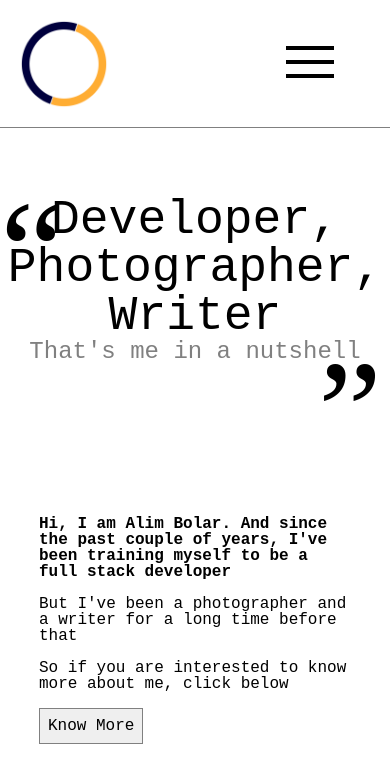
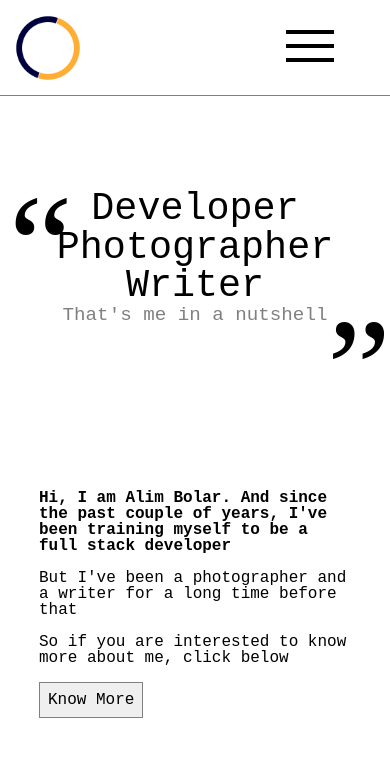
Before and after one commit to alimbolar/personal-website, a website built with webpack: page src/template.html in a window 390 px wide. Shown: the top 779 px of the page. Built offline with nearby package versions, Linux system fonts and the light colour scheme; a web font is replaced by a local one.

Commit message:
home responsive settings updated

```diff
--- a/src/scss/base/_base.scss
+++ b/src/scss/base/_base.scss
@@ -2,7 +2,7 @@
 
 :root {
   --header-height-desktop: 10rem;
-  --header-height-mobile: 8rem;
+  --header-height-mobile: 6rem;
   --desktop-breakpoint: 50rem;
 }
 
--- a/src/scss/base/_typography.scss
+++ b/src/scss/base/_typography.scss
@@ -7,7 +7,7 @@ blockquote {
       content: "“";
       font-size: 9rem;
       position: absolute;
-      left: 0rem;
+      left: -3rem;
       top: -1rem;
       @media (min-width: var(--desktop-breakpoint)) {
         left: -1.5rem;
@@ -24,7 +24,9 @@ blockquote {
       font-family: "Sorts Mill Goudy", serif;
       font-size: 9rem;
       position: absolute;
-      right: 0.5rem;
+      right: -3.6rem;
+      // bottom: 0rem;
+      top: -0.5rem;
       color: black;
       @media (min-width: var(--desktop-breakpoint)) {
         right: -0.5rem;
--- a/src/scss/layouts/_header.scss
+++ b/src/scss/layouts/_header.scss
@@ -18,7 +18,7 @@ header {
   width: var(--header-height-mobile);
   overflow: hidden;
 
-  @media (min-width: var(--dekstop-breakpoint)) {
+  @media (min-width: var(--desktop-breakpoint)) {
     width: var(--header-height-desktop);
   }
 }
@@ -27,6 +27,10 @@ header {
   display: flex;
   justify-content: center;
   align-items: center;
+  @media (min-width: var(--desktop-breakpoint)) {
+    width: var(--header-height-mobile);
+    border: 1px solid;
+  }
 
   figure {
     width: 30%;
--- a/src/scss/layouts/_main.scss
+++ b/src/scss/layouts/_main.scss
@@ -14,6 +14,7 @@ main {
     // background: green;
     // height: calc(100vh - 150px);
     height: calc(100vh - var(--header-height-desktop));
+    padding: 1rem 0;
   }
 }
 
@@ -21,7 +22,7 @@ main {
   // height: calc(100vh - 150px);
   display: grid;
   height: calc(100vh - var(--header-height-desktop));
-  gap: 1rem;
+  gap: 0.5rem;
 
   @media (min-width: var(--desktop-breakpoint)) {
     grid-auto-flow: column;
@@ -40,14 +41,14 @@ main {
     text-align: center;
 
     p.highlight {
-      font-size: 3rem;
+      font-size: 2.4rem;
       color: black;
       @media (min-width: var(--desktop-breakpoint)) {
         font-size: 4rem;
       }
     }
     p {
-      font-size: 1.5rem;
+      font-size: 1.2rem;
       color: gray;
 
       @media (min-width: var(--desktop-breakpoint)) {
--- a/src/template.html
+++ b/src/template.html
@@ -37,7 +37,7 @@
         <article class="hero">
           <div class="hero__title">
             <blockquote>
-              <p class="highlight">Developer, Photographer, Writer</p>
+              <p class="highlight">Developer<br/>Photographer<br/>Writer</p>
               <p class="subtle">That's me in a nutshell</p>
             </blockquote>
           </div>
```
